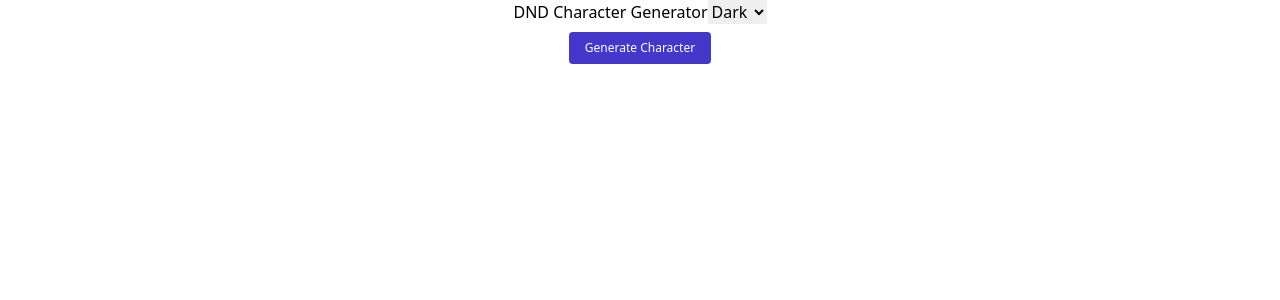
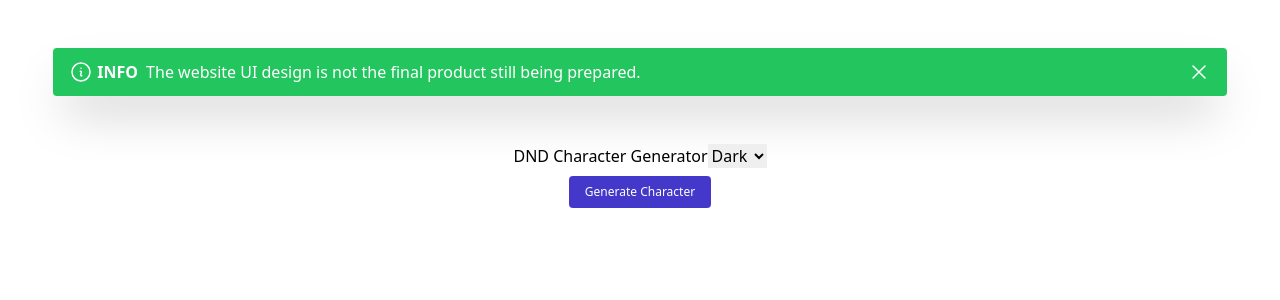
Before and after one commit to cydexx/dnd-character-generator, a Next.js app: page / in a window 1280 px wide. Shown: the top 300 px of the page. Built offline with nearby package versions, Linux system fonts and the light colour scheme.

Commit message:
prodmessage

```diff
--- /dev/null
+++ b/src/components/ProdMessage.jsx
@@ -0,0 +1,62 @@
+import {
+    ExclamationCircleIcon,
+    InformationCircleIcon,
+    XMarkIcon,
+} from "@heroicons/react/24/outline"
+import { motion } from "framer-motion"
+import React, { useState } from "react"
+
+export default function Alert() {
+    const [closed, setClosed] = useState(false)
+
+    const handleClose = () => {
+        setClosed(true)
+    }
+    const menuVariants = {
+        open: {
+            opacity: 1,
+            x: 0,
+        },
+        closed: {
+            opacity: 0,
+            x: "-100%",
+        },
+    }
+    return (
+        <>
+            <motion.div
+                animate={closed == true ? "open" : "closed"}
+                className={`flex items-center justify-center px-4 lg:px-0 py-12 ${
+                    closed == true && "hidden"
+                }`}
+            >
+                <div
+                    className={
+                        "transition bg-green-500 delay-150 duration-300 ease-in-out lg:w-11/12 mx-auto py-3 px-4 md:flex items-center justify-between shadow-2xl rounded"
+                    }
+                >
+                    <div className="sm:flex sm:items-start lg:items-center">
+                        <div className="flex ">
+                            <div className="mr-1">
+                                <InformationCircleIcon className="h-6 w-6 text-white" />
+                            </div>
+                            <p className="mr-2 text-base font-bold text-white ">
+                                INFO
+                            </p>
+                        </div>
+
+                        <p className="text-sm sm:text-base text-white pt-2 sm:pt-0 pb-2 sm:pb-0">
+                            The website UI design is not the final product still
+                            being prepared.
+                        </p>
+                    </div>
+                    <div className="flex items-center justify-end sm:mt-4 md:mt-0 ml-4">
+                        <div onClick={handleClose} className="cursor-pointer">
+                            <XMarkIcon className="h-6 w-6 text-white hover:text-red-300 active:text-red-500" />
+                        </div>
+                    </div>
+                </div>
+            </motion.div>
+        </>
+    )
+}
--- a/src/pages/index.js
+++ b/src/pages/index.js
@@ -1,10 +1,12 @@
 import React, { useState, useEffect } from "react"
 import CharacterCard from "@/components/CharacterCard"
 import Header from "@/components/Header"
+import ProdMessage from "@/components/ProdMessage"
 
 export default function Home() {
     return (
         <>
+            <ProdMessage />
             <Header />
             <CharacterCard />
         </>
```
